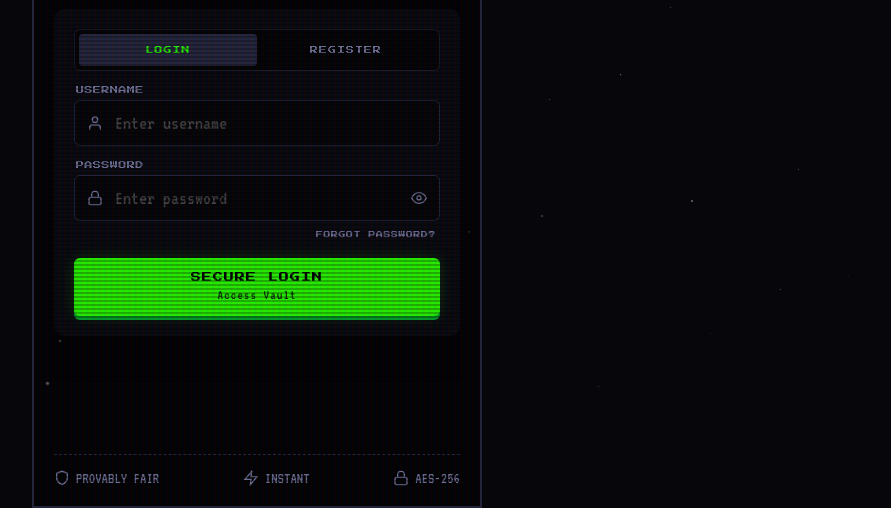
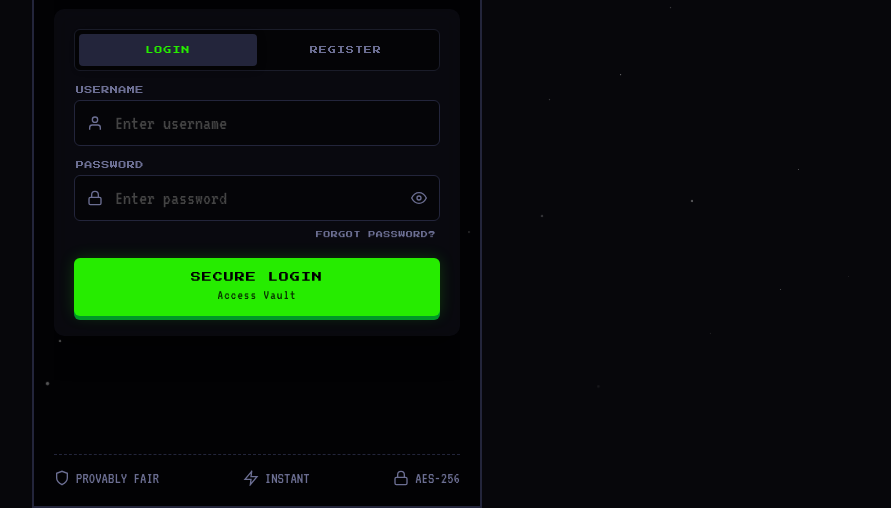
Before and after one commit to dguyhimself/B2Bs, a website: page B2B/auth.html in a window 1280 px wide. Shown: the part 292-800 px from the top of the page, without its empty margins (383-1274 px from the left). Drawn offline with nearby package versions, Linux system fonts and the light colour scheme; no server answers.

Commit message:
Update auth.html

```diff
--- a/B2B/auth.html
+++ b/B2B/auth.html
@@ -39,12 +39,6 @@
         }
 
         @media (min-width: 768px) { body { max-width: 450px; margin: 0 auto; border: 2px solid var(--panel-border); } }
-
-        body::after {
-            content: ""; position: absolute; top: 0; left: 0; width: 100%; height: 100%;
-            background: linear-gradient(rgba(18, 16, 16, 0) 50%, rgba(0, 0, 0, 0.25) 50%), linear-gradient(90deg, rgba(255, 0, 0, 0.06), rgba(0, 255, 0, 0.02), rgba(0, 0, 255, 0.06));
-            z-index: 9999; background-size: 100% 4px, 6px 100%; pointer-events: none;
-        }
 
         .stars-bg { position: absolute; top: 0; left: 0; width: 100%; height: 100%; z-index: 0; pointer-events: none; background: #020204; }
 
```
